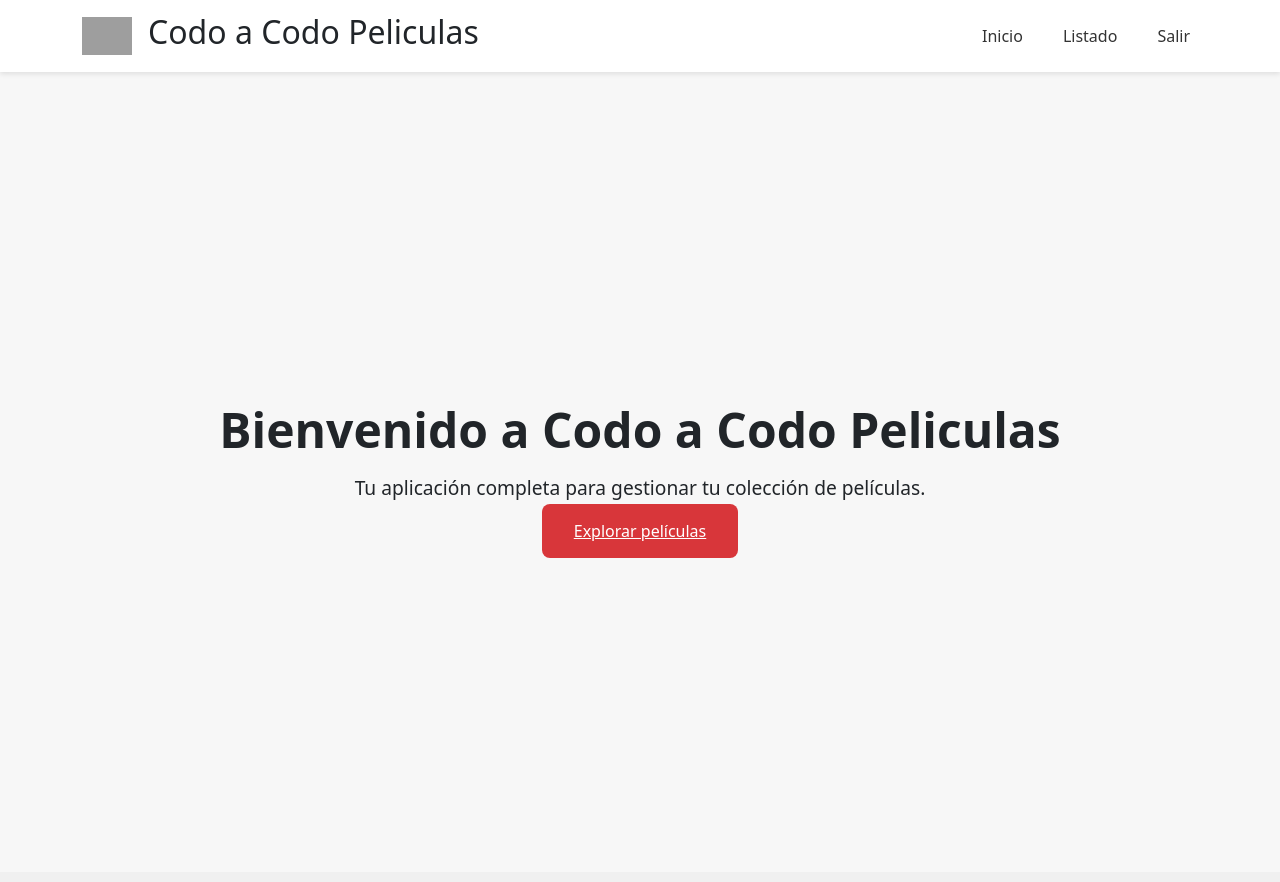
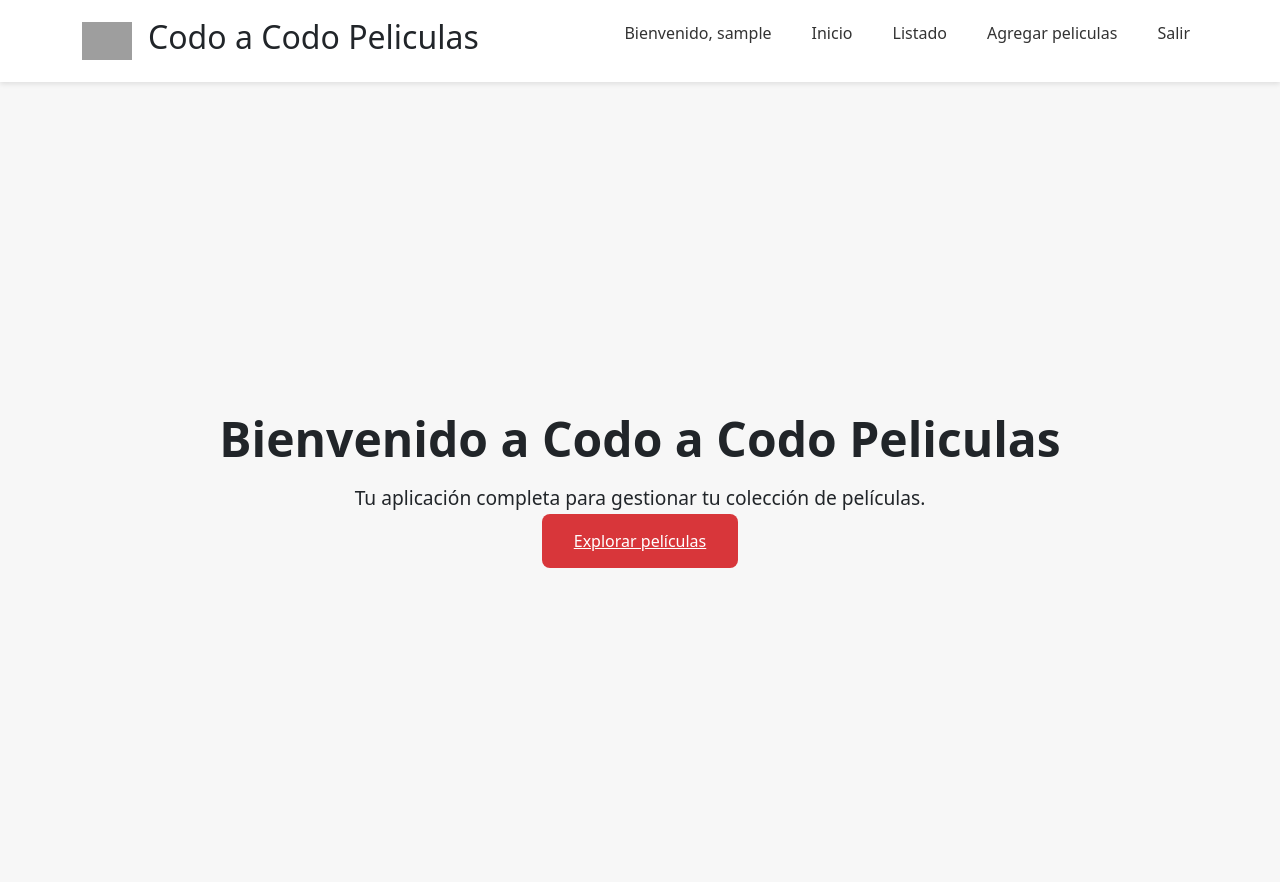
Before and after one commit to BernabeSuarez/codo_a_codo_python_backend, a Flask app: page / in a window 1280 px wide. Before the commit the page ends 558 px from the top, so only its background shows below. Run offline with Flask 3, Linux system fonts and the light colour scheme; the visitor is signed in with stand-in values (Sample User, id 1); some libraries are stand-ins or nearby versions; grey boxes are pictures that could not be loaded.

Commit message:
Add base session username

```diff
--- a/app.py
+++ b/app.py
@@ -104,6 +104,7 @@ def agregar_pelicula():
 
 @app.route("/peliculas")
 def get_peliculas():
+
     if "username" in session:
         cur = mysql.connection.cursor()
         cur.execute("SELECT * FROM peliculas")
--- a/templates/base.html
+++ b/templates/base.html
@@ -14,21 +14,28 @@
 
 <body>
     <nav class="navbar navbar-expand-lg navbar-light bg-body-tertiary">
-        <div class="container-fluid">
+        <div class="container">
             <div class="d-flex flex-row align-items-center"><img
                     src="https://img.freepik.com/vector-gratis/dibujado-mano-camara-cine-retro_53876-15804.jpg?t=st=1719864037~exp=1719867637~hmac=8e5c7f53ff6813309dbf7dcbe647a1188c3973cc496a4afc6553116341462995&w=1060"
                     style="width: 50px;margin-right: 1em;" alt="logo">
                 <h2>Codo a Codo Peliculas</h2>
             </div>
             <div class="collapse navbar-collapse" id="navbarRightAlignExample">
+
                 <ul class="navbar-nav ms-auto mb-2 mb-lg-0 g-5">
+                    {% if session.username %}
+
+                    <li class="nav-item">
+                        <p class="nav-link fw-lighter">Bienvenido, {{ session.username }}</p>
+                    </li>
+                    {% endif %}
                     <li class="nav-item">
                         <a class="nav-link" href="/">Inicio</a>
                     </li>
                     <li class="nav-item">
                         <a class="nav-link" href="/peliculas">Listado</a>
                     </li>
-                    {% if session.user %}
+                    {% if session.username %}
                     <li class="nav-item">
                         <button class="nav-link" data-bs-toggle="modal" href="#" data-bs-target="#modal">Agregar
                             peliculas</button>
```
